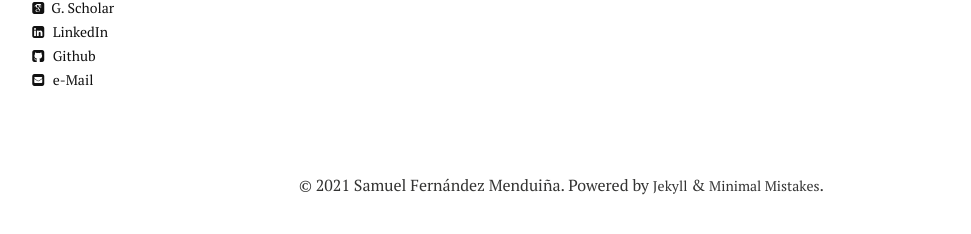
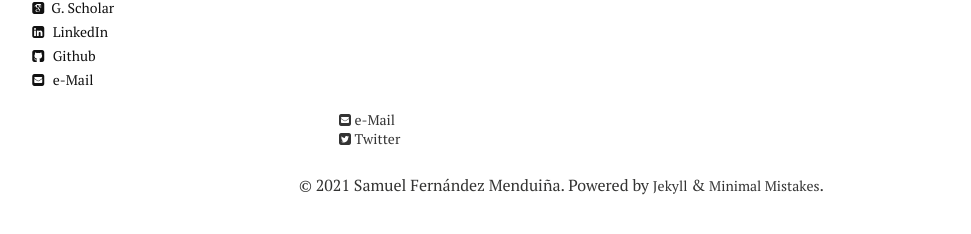
Before and after one commit to sf219/sfweb, a Jekyll site: the page built from index.md, in a window 1280 px wide. Shown: the part 425-659 px from the top of the page, without its empty margins (21-992 px from the left). Built offline with Jekyll 4.4.1, drawn with Linux system fonts in a browser that asks for light colours; nearby versions of some CDN libraries.

Commit message:
Update _footer.html

```diff
--- a/_includes/_footer.html
+++ b/_includes/_footer.html
@@ -18,7 +18,7 @@
     {% if site.footer.links %}
       {% for link in site.footer.links %}
         {% if link.label and link.url %}
-          <p><a style="color:#ffffff" href="{{ link.url }}" rel="nofollow noopener noreferrer"><i class="{{ link.icon | default: 'fas fa-link' }}" aria-hidden="true"></i> {{ link.label }}</a></p>
+          <p><a href="{{ link.url }}" rel="nofollow noopener noreferrer"><i class="{{ link.icon | default: 'fas fa-link' }}" aria-hidden="true"></i> {{ link.label }}</a></p>
         {% endif %}
       {% endfor %}
     {% endif %}
```
